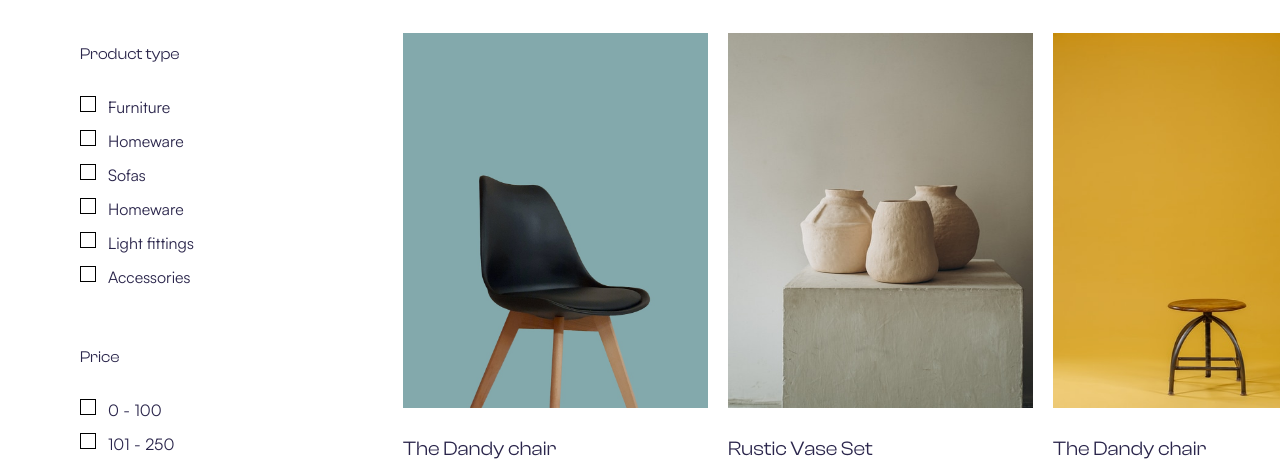
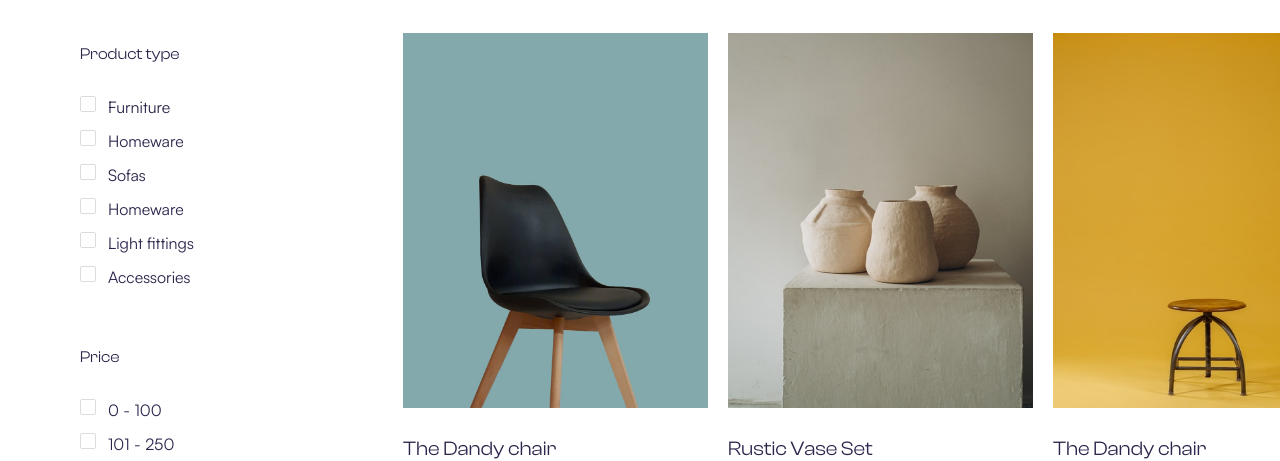
Before and after one commit to IsmayilovS/Final_Project_1, a plain HTML site: page assets/pages/productlisting.html in a window 1280 px wide. Shown: the part 347-808 px from the top of the page. Drawn offline with nearby package versions, Linux system fonts and the light colour scheme.

Commit message:
little touches

```diff
--- a/assets/styles/productresponsive.css
+++ b/assets/styles/productresponsive.css
@@ -73,7 +73,8 @@
         height: 16px;
         width: 16px;
         background-color: white;
-        border: 0.5px solid black;
+        border: 0.5px solid rgb(220, 220, 220);
+        border-radius: 2px;
         cursor: pointer;
         display: flex;
         justify-content: center;
```
